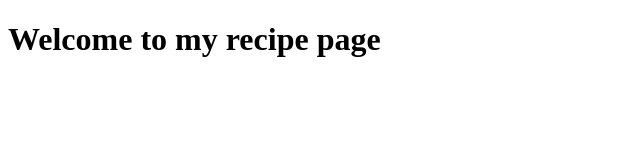
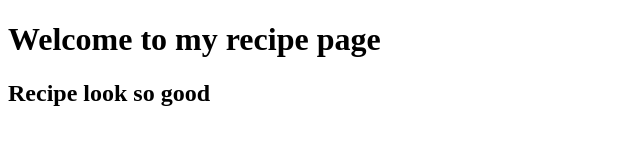
Before and after one commit to masudsarrowar/practice-web, a plain HTML site: page index.html in a window 1280 px wide. Shown: the whole page, without its empty margins (0-640 px from the left). Drawn offline with Linux system fonts and the light colour scheme.

Commit message:
second commit

```diff
--- a/index.html
+++ b/index.html
@@ -8,5 +8,6 @@
 </head>
 <body>
     <h1>Welcome to my recipe page</h1>
+    <h2>Recipe look so good</h2>
 </body>
 </html>
```
